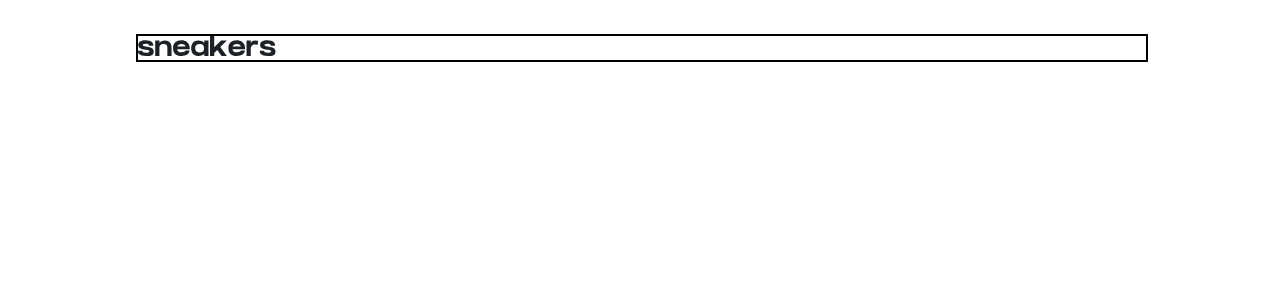
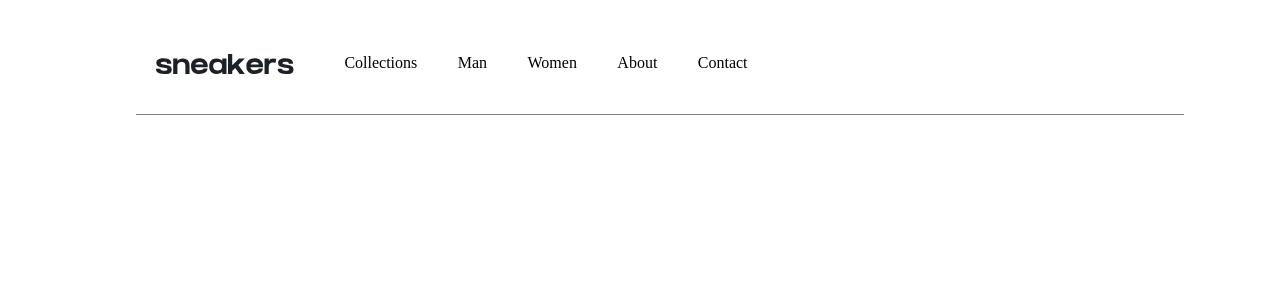
Before and after one commit to amirukic/E-commerce, a React (Create React App) app: page / in a window 1280 px wide. Shown: the top 300 px of the page. Built offline with nearby package versions, Linux system fonts and the light colour scheme.

Commit message:
upgrade-navbar

```diff
--- a/src/App.css
+++ b/src/App.css
@@ -1,6 +1,6 @@
 body{
     padding: 2% 10%;
-    height: 100%;
+    height: 100vh;
 }
 .App{
     height: 100%;
--- a/src/components/Navbar.css
+++ b/src/components/Navbar.css
@@ -1,5 +1,19 @@
 .navbar{
-    height: 40%;
+    height: 5vh;
     width: 100%;
-    border: 2px solid black;
+    padding: 20px;
+    border-bottom: 1px solid grey;
+    display: flex;
 }
+.sites{
+    display: flex;
+    margin-left: 5%;
+    width: 40%;
+    height: 100%;
+    justify-content: space-between;
+    align-items: baseline;
+}
+.sites>a {
+    color: black;
+    text-decoration: none;
+}
--- a/src/components/Navbar.jsx
+++ b/src/components/Navbar.jsx
@@ -1,10 +1,16 @@
 import Logo from "../images/logo.svg";
-import "./Navbar.css"
+import "./Navbar.css";
 function Navbar() {
   return (
     <div className="navbar">
-      <img src={Logo} alt="Logo" />
-
+      <img src={Logo} alt="Logo" style={{height: "20px", }} />
+      <div className="sites">
+        <a href="#">Collections</a>
+        <a href="#">Man</a>
+        <a href="#">Women</a>
+        <a href="#">About</a>
+        <a href="#">Contact</a>
+      </div>
     </div>
   );
 }
```
